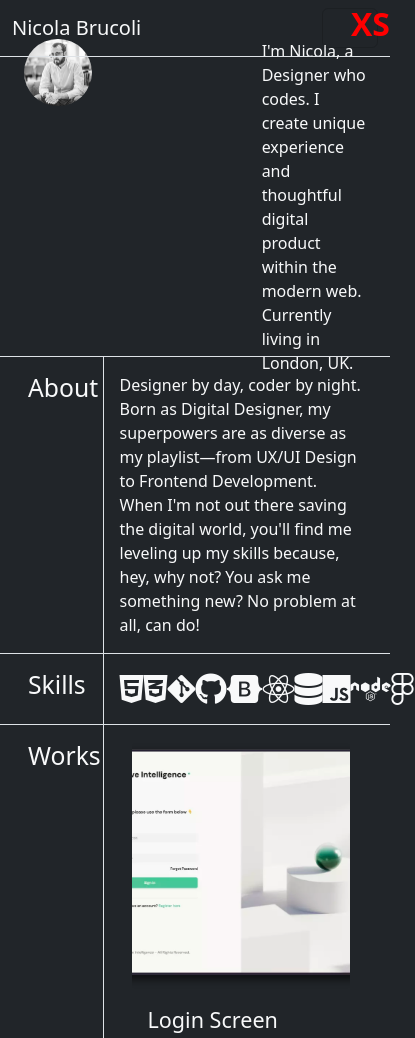
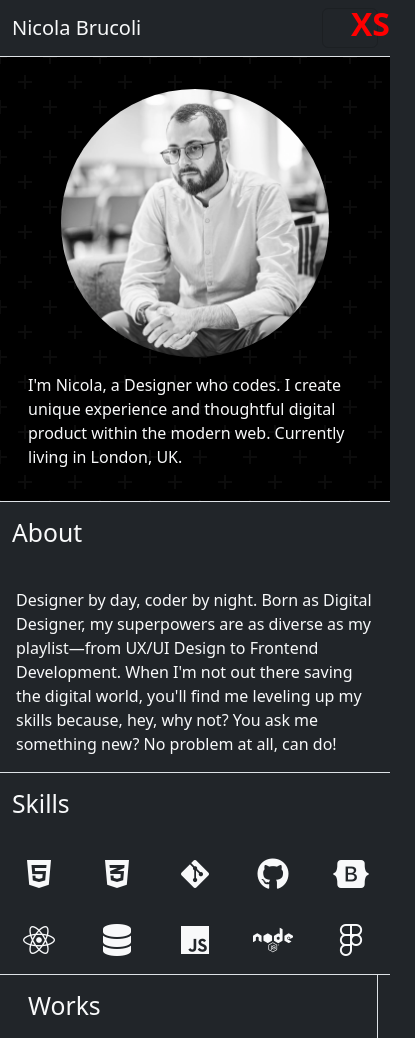
Before and after one commit to sonictrain/Bootstrap-Porfolio, a plain HTML site: page index.html in a window 390 px wide. Shown: the top 1038 px of the page, 415 px wide, since content can reach past the window. Drawn offline with nearby package versions, Linux system fonts and the light colour scheme.

Commit message:
improved responsive #bio #about & #skills sections

```diff
--- a/assets/css/style.css
+++ b/assets/css/style.css
@@ -72,10 +72,13 @@ h4 {
 
 #bio {
     /* pattern generated with MagicPattern.design */
-    /* background-color: #000000;
+    background-color: #000000;
     opacity: 1;
     background: radial-gradient(circle, transparent 20%, #000000 20%, #000000 80%, transparent 80%, transparent), radial-gradient(circle, transparent 20%, #000000 20%, #000000 80%, transparent 80%, transparent) 25px 25px, linear-gradient(#0c0c0c 2px, transparent 2px) 0 -1px, linear-gradient(90deg, #0c0c0c 2px, #000000 2px) -1px 0;
-    background-size: 50px 50px, 50px 50px, 25px 25px, 25px 25px; */
+    background-size: 50px 50px, 50px 50px, 25px 25px, 25px 25px;
+}
+
+#bio img {
     height: 300px;
 }
 
--- a/index.html
+++ b/index.html
@@ -49,23 +49,23 @@
     </nav>
 
     <!-- bio section -->
-    <section id="bio" class="container-fluid d-flex align-items-center border-bottom">
-        <div class="row max-width bio-height mx-auto">
-            <div class="col-3">
-                <img alt="Nicola Brucoli Profile Picture" src="./assets/images/webp/avatar.webp"
-                    class="w-100 rounded-circle" />
+    <section id="bio" class="container-fluid border-bottom">
+        <div class="row max-width mx-auto">
+            <div class="col p-3 d-flex flex-column flex-md-row justify-content-md-between align-items-center align-items-md-end">
+                <div class="col-xs-12 col-md-3">
+                    <img class=".img-fluid rounded-circle py-3" src="./assets/images/webp/avatar.webp" alt="" />
                 </div>
-            <div class="col d-flex justify-content-end align-items-end">
-                <p class="col-5 m-0">I'm Nicola, a Designer who codes. I create unique experience and thoughtful digital
-                    product within the modern web. Currently living in London, UK.</p>
+                <div class="col-xs-12 col-md-5">
+                    <p>I'm Nicola, a Designer who codes. I create unique experience and thoughtful digital product within the modern web. Currently living in London, UK.</p>
+                </div>
             </div>
         </div>
     </section>
 
     <!-- about section -->
-    <section id="about" class="container-fluid border-bottom">
-        <div class="row max-width mx-auto">
-            <div class="col-3 p-3 border-end">
+    <section id="about" class="container-fluid px-0 px-md-3 border-bottom">
+        <div class="row d-flex flex-column flex-md-row max-width mx-auto">
+            <div class="col col-md-3 py-3 border-md-end">
                 <h2>About</h2>
             </div>
             <div class="col p-3 d-flex justify-content-end align-items-end">
@@ -78,22 +78,44 @@
     </section>
 
     <!-- skills section -->
-    <section id="skill" class="container-fluid border-bottom">
-        <div class="row max-width mx-auto">
-            <div class="col-3 p-3 border-end">
+    <section id="skill" class="container-fluid px-0 px-md-3 border-bottom">
+        <div class="row d-flex flex-column flex-md-row max-width mx-auto">
+            <div class="col col-md-3 py-3 border-md-end">
                 <h2>Skills</h2>
             </div>
-            <div class="col-9 p-3 d-flex justify-content-between align-items-center">
+            <div class="container col col-md-9">
+                <div class="row row-cols-5 row-cols-md-5">
+                    <div class="col text-center py-3">
                         <i class="fa-brands fa-html5 fa-2x"></i>
+                    </div>
+                    <div class="col text-center py-3">
                         <i class="fa-brands fa-css3-alt fa-2x"></i>
+                    </div>
+                    <div class="col text-center py-3">
                         <i class="fa-brands fa-git-alt fa-2x"></i>
+                    </div>
+                    <div class="col text-center py-3">
                         <i class="fa-brands fa-github fa-2x"></i>
+                    </div>
+                    <div class="col text-center py-3">
                         <i class="fa-brands fa-bootstrap fa-2x"></i>
+                    </div>
+                    <div class="col text-center py-3">
                         <i class="fa-brands fa-react fa-2x"></i>
+                    </div>
+                    <div class="col text-center py-3">
                         <i class="fa-solid fa-database fa-2x"></i>
+                    </div>
+                    <div class="col text-center py-3">
                         <i class="fa-brands fa-js fa-2x"></i>
+                    </div>
+                    <div class="col text-center py-3">
                         <i class="fa-brands fa-node fa-2x"></i>
+                    </div>
+                    <div class="col text-center py-3">
                         <i class="fa-brands fa-figma fa-2x"></i>
+                    </div>
+                </div>
             </div>
         </div>
     </section>
@@ -102,10 +124,10 @@
     <section id="works" class="container-fluid border-bottom">
 
         <!-- works section wrapper -->
-        <div class="row max-width mx-auto">
+        <div class="row d-flex flex-column flex-md-row max-width mx-auto">
 
             <!-- left section -->
-            <div class="col-3 p-3 border-end">
+            <div class="col col-md-3 p-3 border-end">
                 <h2>Works</h2>
             </div>
 
@@ -212,8 +234,8 @@
 
     <!-- footer section -->
     <footer id="skill" class="container-fluid">
-        <div class="row max-width mx-auto">
-            <div class="col-3 p-3 border-end">
+        <div class="row d-flex flex-column flex-md-row max-width mx-auto">
+            <div class="col col-md-3 p-3 border-end">
                 <h4>Made with <i class="fa-solid fa-mug-hot"></i> by Nicola Brucoli</h4>
             </div>
             <div class="col-9 d-flex justify-content-end gap-4 align-items-center">
```
Lines whose indentation alone changed are shown as unchanged.
